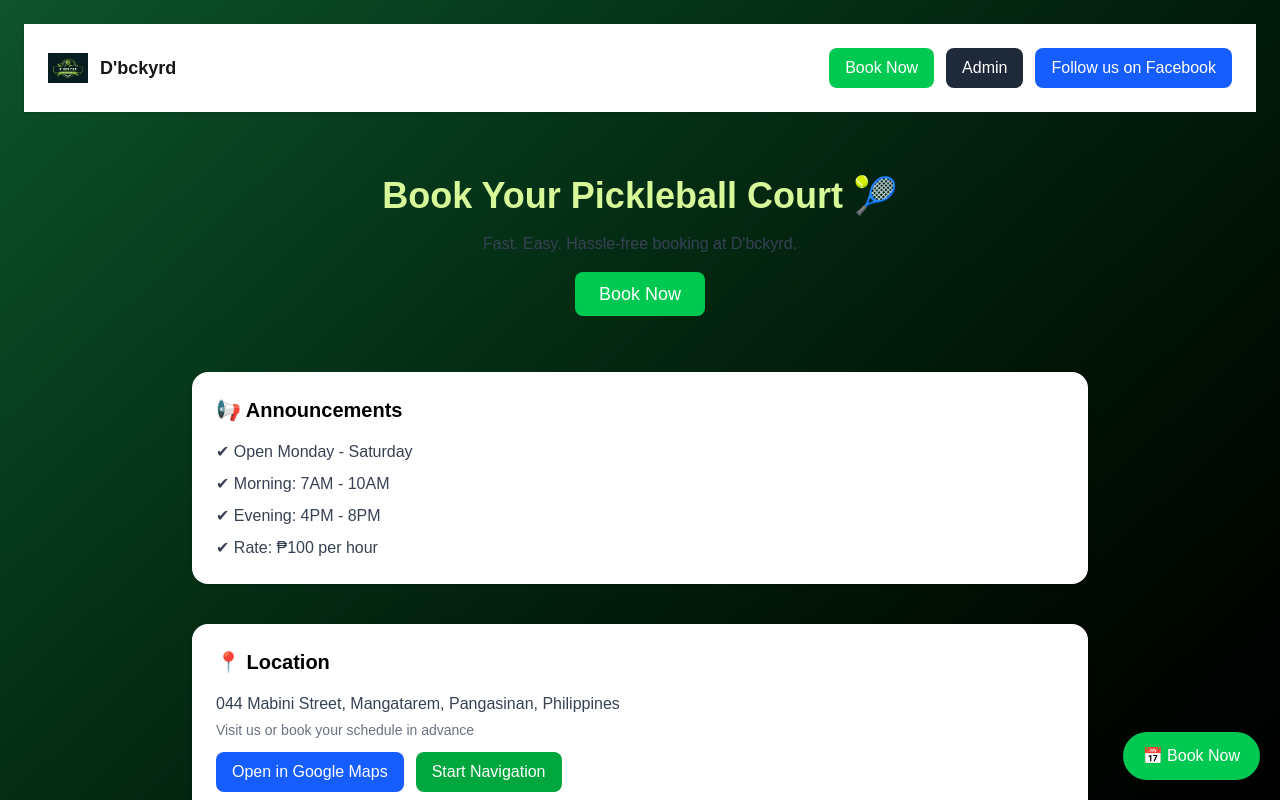
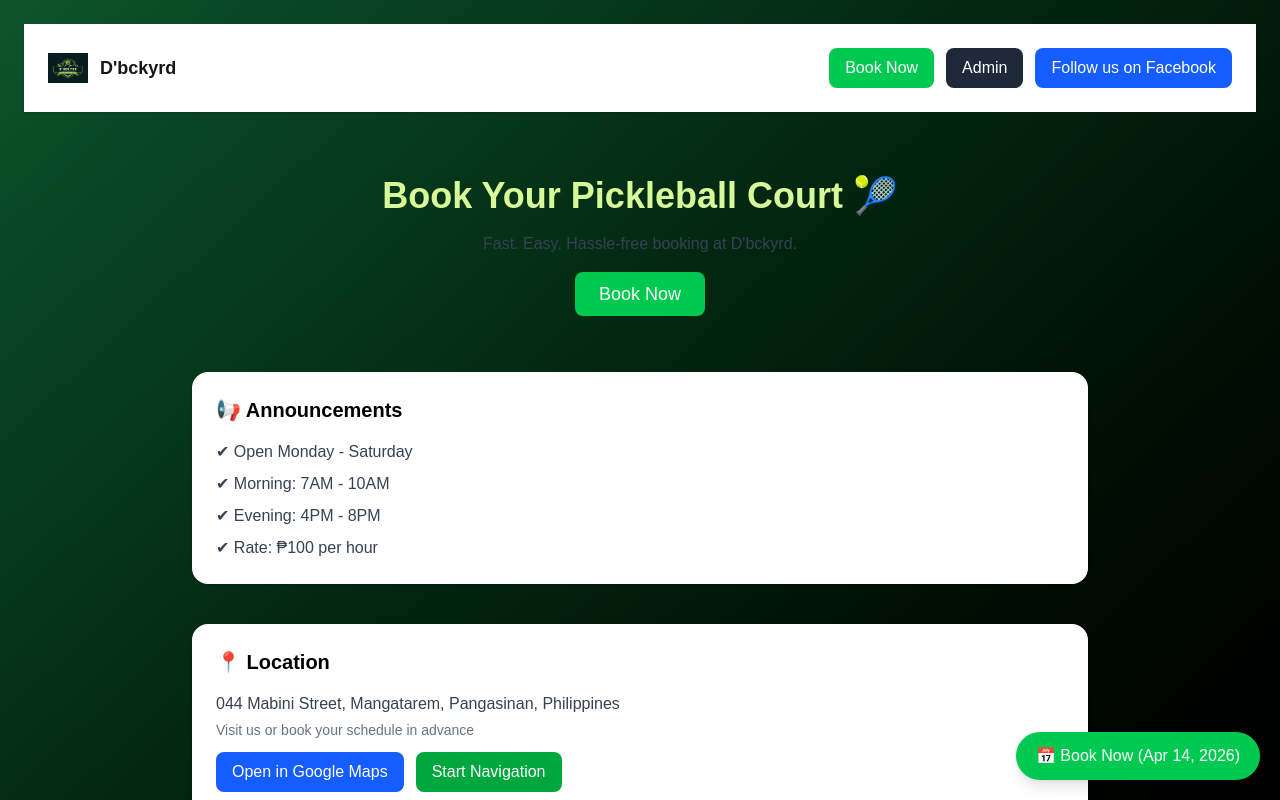
Before and after one commit to Yren0419/-pickleball-app, a Next.js app: page / in a window 1280 px wide. Shown: the top 800 px of the page. Built offline with nearby package versions, Linux system fonts and the light colour scheme; no server answers; the database is empty.

Commit message:
floating book now changes

```diff
--- a/app/page.js
+++ b/app/page.js
@@ -25,6 +25,12 @@ const [images, setImages] = useState([]); // 👈 from DB
   const prev = () => {
     setIndex((prev) => (prev - 1 + images.length) % images.length);
   };
+
+  const today = new Date().toLocaleDateString("en-PH", {
+    year: "numeric",
+    month: "short",
+    day: "numeric",
+  });
 
  return (
     <div className="min-h-screen bg-gradient-to-br from-green-900 to-black p-4 md:p-6">
@@ -211,11 +217,14 @@ const [images, setImages] = useState([]); // 👈 from DB
 
       {/* FLOATING BOOK NOW BUTTON */}
 <a
-  href="/book"
-  className="fixed bottom-5 right-5 bg-green-500 text-white px-5 py-3 rounded-full shadow-lg hover:bg-red-700 transition z-50"
->
-  📅 Book Now
-</a>
+        href="/book"
+        className="fixed bottom-5 right-5 bg-green-500 text-white px-5 py-3 rounded-full shadow-lg hover:bg-red-700 transition z-50"
+      >
+        📅 Book Now{" "}
+        <span className="hidden sm:inline">
+          ({today})
+        </span>
+      </a>
 
 
     </div>
```
